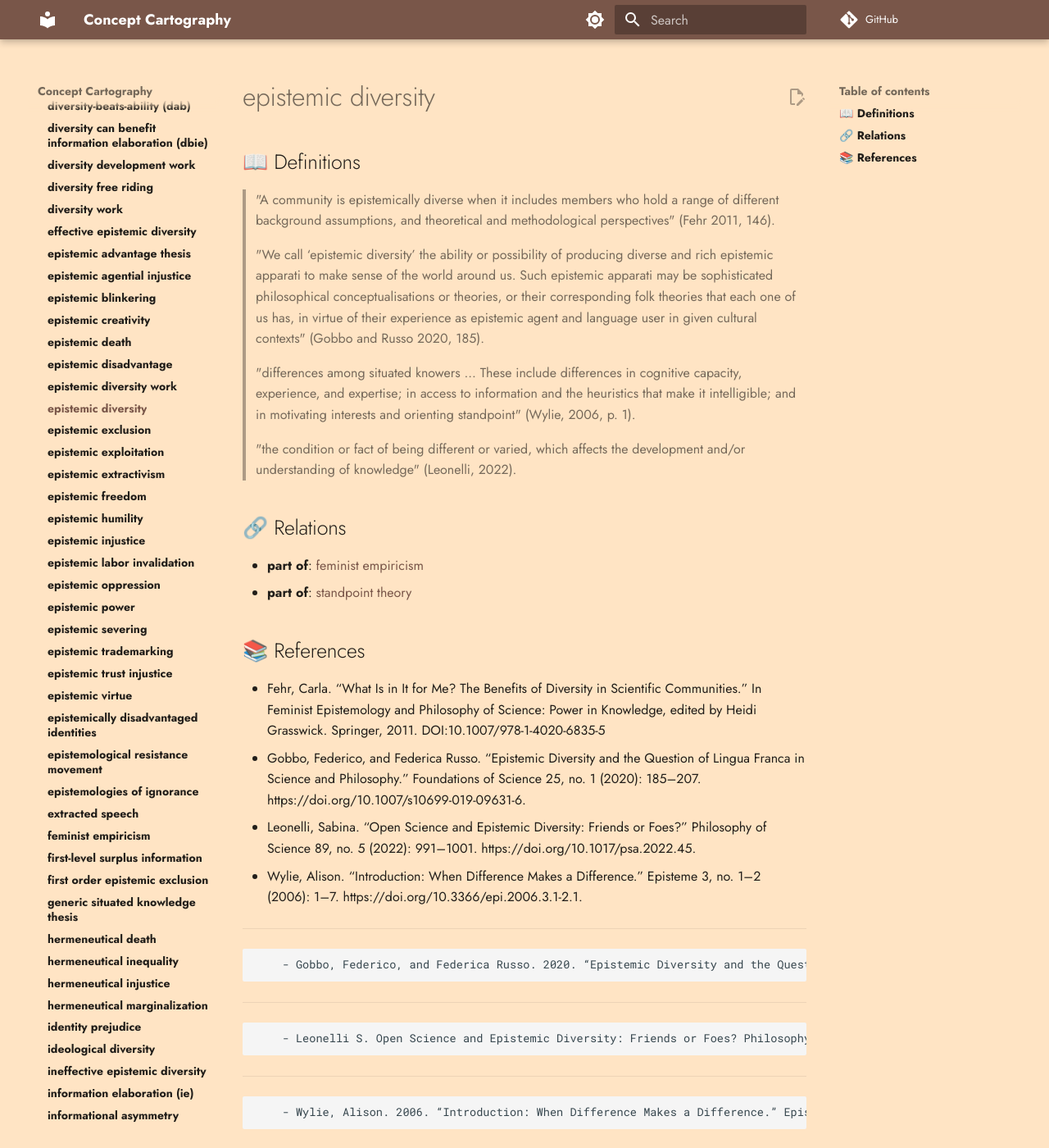
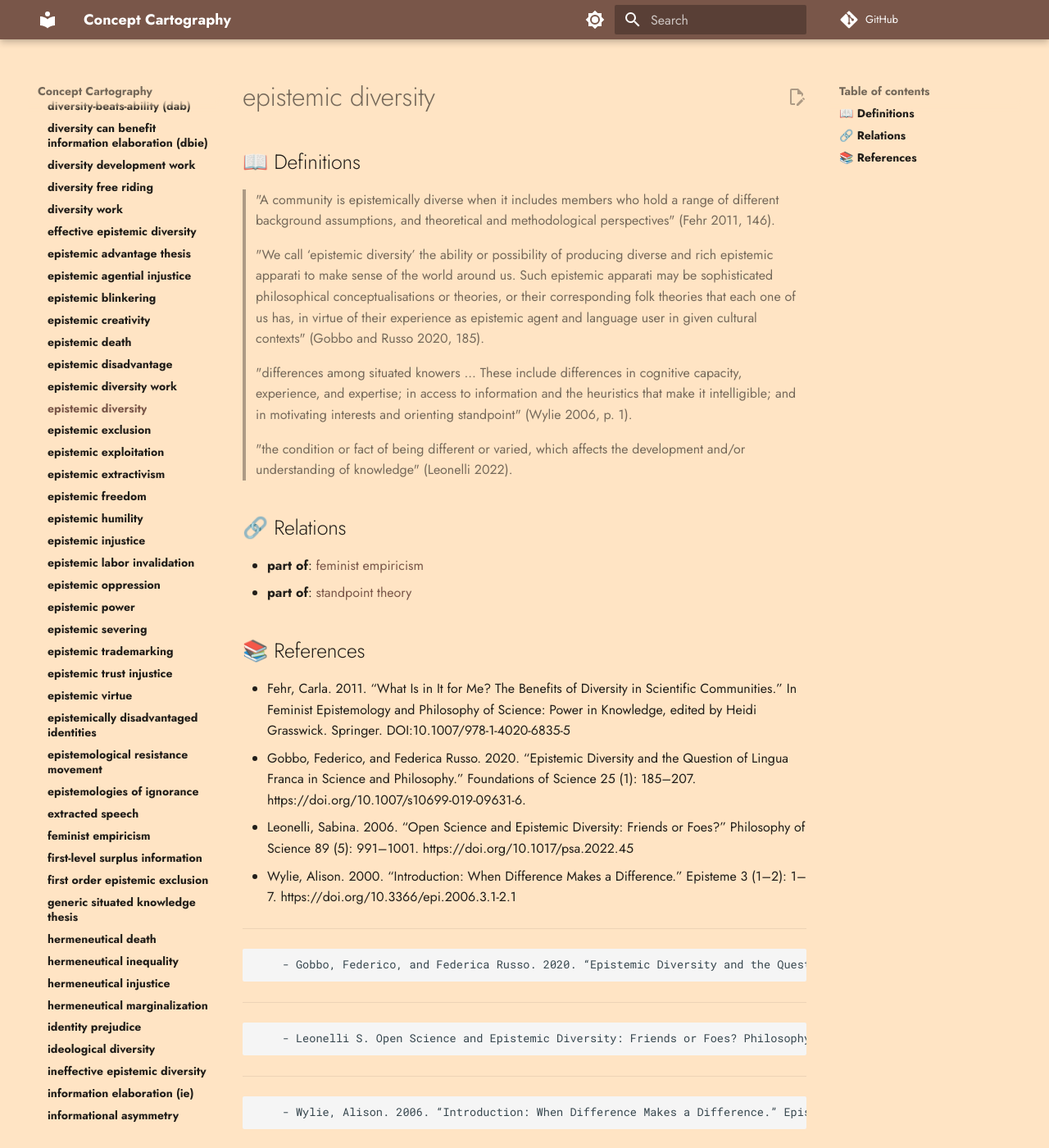
Before and after one commit to conceptcartography/conceptcartography, an MkDocs documentation site: the page built from docs/concepts/epistemic-diversity.md, in a window 1280 px wide and 1400 px high. Shown: the whole window at 82% size. Built offline with MkDocs 1.6.1 and Material for MkDocs 9.7.7, drawn with Linux system fonts in a browser that asks for light colours; comment, search, counter and statistics services are not loaded; the version menu is left out.

Commit message:
Update epistemic-diversity.md

```diff
--- a/docs/concepts/epistemic-diversity.md
+++ b/docs/concepts/epistemic-diversity.md
@@ -6,9 +6,9 @@
 
 > "We call ‘epistemic diversity’ the ability or possibility of producing diverse and rich epistemic apparati to make sense of the world around us. Such epistemic apparati may be sophisticated philosophical conceptualisations or theories, or their corresponding folk theories that each one of us has, in virtue of their experience as epistemic agent and language user in given cultural contexts" (Gobbo and Russo 2020, 185).
 
-> "differences among situated knowers ... These include differences in cognitive capacity, experience, and expertise; in access to information and the heuristics that make it intelligible; and in motivating interests and orienting standpoint" (Wylie, 2006, p. 1).
+> "differences among situated knowers ... These include differences in cognitive capacity, experience, and expertise; in access to information and the heuristics that make it intelligible; and in motivating interests and orienting standpoint" (Wylie 2006, p. 1).
 
-> "the condition or fact of being different or varied, which affects the development and/or understanding of knowledge" (Leonelli, 2022).
+> "the condition or fact of being different or varied, which affects the development and/or understanding of knowledge" (Leonelli 2022).
 
 ## 🔗 Relations
 
@@ -17,10 +17,10 @@
 
 ## 📚 References
 
-- Fehr, Carla. “What Is in It for Me? The Benefits of Diversity in Scientific Communities.” In Feminist Epistemology and Philosophy of Science: Power in Knowledge, edited by Heidi Grasswick. Springer, 2011. DOI:10.1007/978-1-4020-6835-5
-- Gobbo, Federico, and Federica Russo. “Epistemic Diversity and the Question of Lingua Franca in Science and Philosophy.” Foundations of Science 25, no. 1 (2020): 185–207. https://doi.org/10.1007/s10699-019-09631-6.
-- Leonelli, Sabina. “Open Science and Epistemic Diversity: Friends or Foes?” Philosophy of Science 89, no. 5 (2022): 991–1001. https://doi.org/10.1017/psa.2022.45.
-- Wylie, Alison. “Introduction: When Difference Makes a Difference.” Episteme 3, no. 1–2 (2006): 1–7. https://doi.org/10.3366/epi.2006.3.1-2.1.
+- Fehr, Carla. 2011. “What Is in It for Me? The Benefits of Diversity in Scientific Communities.” In Feminist Epistemology and Philosophy of Science: Power in Knowledge, edited by Heidi Grasswick. Springer. DOI:10.1007/978-1-4020-6835-5
+- Gobbo, Federico, and Federica Russo. 2020. “Epistemic Diversity and the Question of Lingua Franca in Science and Philosophy.” Foundations of Science 25 (1): 185–207. https://doi.org/10.1007/s10699-019-09631-6.
+- Leonelli, Sabina. 2006. “Open Science and Epistemic Diversity: Friends or Foes?” Philosophy of Science 89 (5): 991–1001. https://doi.org/10.1017/psa.2022.45
+- Wylie, Alison. 2000. “Introduction: When Difference Makes a Difference.” Episteme 3 (1–2): 1–7. https://doi.org/10.3366/epi.2006.3.1-2.1
 ---
 
 <script src="https://giscus.app/client.js"
```
